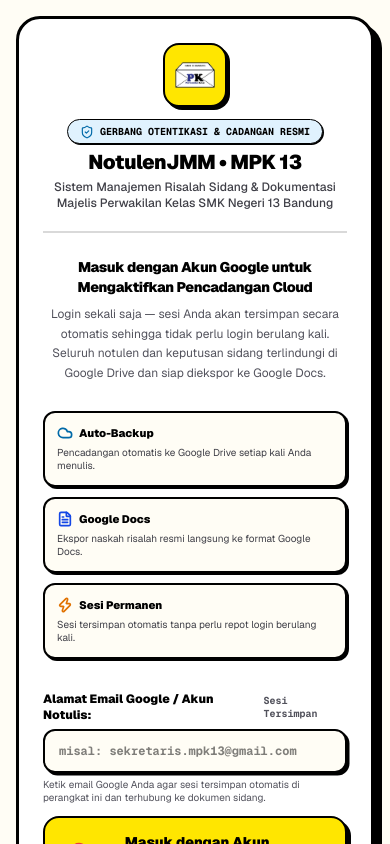
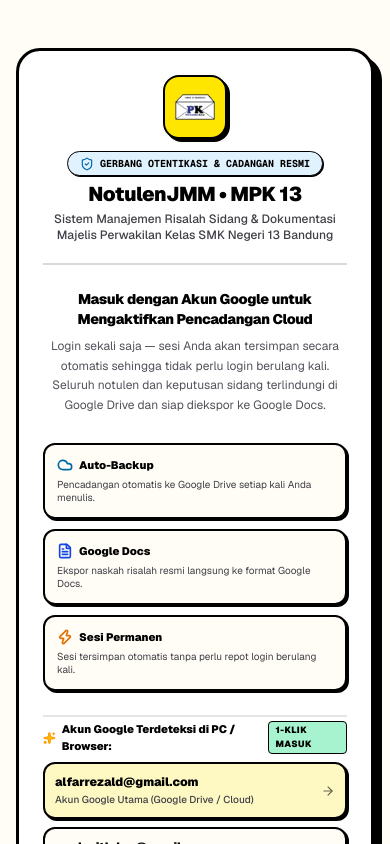
Before and after one commit to davinmaritza/NotulenJMM, a Next.js app in the folder frontend/: page / in a window 390 px wide. Shown: the top 844 px of the page. Built offline with nearby package versions, Linux system fonts and the light colour scheme; no server answers.

Commit message:
feat(auth,mobile): auto-detect Google credentials from PC and improve mobile top spacing

```diff
--- a/frontend/app/globals.css
+++ b/frontend/app/globals.css
@@ -116,8 +116,8 @@ body {
 
 /* Safe area padding for mobile notch/home indicator */
 .pb-safe {
-  padding-bottom: env(safe-area-inset-bottom, 1rem);
+  padding-bottom: max(1rem, env(safe-area-inset-bottom, 1rem));
 }
 .pt-safe {
-  padding-top: env(safe-area-inset-top, 1rem);
+  padding-top: max(1.25rem, env(safe-area-inset-top, 1.25rem));
 }
--- a/frontend/components/AppShell.tsx
+++ b/frontend/components/AppShell.tsx
@@ -98,7 +98,7 @@ export const AppShell: React.FC<AppShellProps> = ({ children }) => {
       {/* Main Content Workspace to the Right of Sidebar */}
       <div className="flex-1 flex flex-col lg:pl-64 sm:lg:pl-72 min-w-0 min-h-screen">
         {/* Top Mobile Bar (visible only on mobile/tablet) */}
-        <header className="lg:hidden sticky top-0 z-30 bg-[#FFFDF5] border-b-2 border-black px-4 py-3 flex items-center justify-between shadow-[0_3px_0_0_#000]">
+        <header className="lg:hidden sticky top-0 z-30 bg-[#FFFDF5] border-b-2 border-black px-4 pt-[max(0.85rem,env(safe-area-inset-top))] pb-3 flex items-center justify-between shadow-[0_3px_0_0_#000]">
           <div className="flex items-center gap-2.5">
             <div className="w-9 h-9 rounded-xl bg-white border-2 border-black flex items-center justify-center p-0.5 shadow-[2px_2px_0px_0px_#000] select-none overflow-hidden shrink-0">
               <Image
@@ -127,8 +127,8 @@ export const AppShell: React.FC<AppShellProps> = ({ children }) => {
           </div>
         </header>
 
-        {/* Content Body */}
-        <main className="flex-1 max-w-6xl w-full mx-auto px-3 sm:px-6 md:px-8 py-3.5 sm:py-8 space-y-3.5 sm:space-y-6">
+        {/* Content Body with phone-optimized top breathing room */}
+        <main className="flex-1 max-w-6xl w-full mx-auto px-3.5 sm:px-6 md:px-8 pt-5 sm:pt-8 pb-8 sm:pb-12 space-y-4 sm:space-y-6">
           {/* Friendly 3-Step Workflow & Secretary Greeting Hub */}
           <UserFriendlyWorkflowBar
             activeTab={currentTab}
--- a/frontend/components/GoogleAuthGate.tsx
+++ b/frontend/components/GoogleAuthGate.tsx
@@ -11,6 +11,7 @@ import {
   Settings,
   AlertCircle,
   RefreshCw,
+  Sparkles,
 } from 'lucide-react';
 import { useMeetings } from '../context/MeetingContext';
 import { getGoogleClientId, setGoogleClientId } from '../lib/googleDriveBackup';
@@ -19,36 +20,65 @@ interface GoogleAuthGateProps {
   onGuestContinue: () => void;
 }
 
+const DETECTED_ACCOUNTS = [
+  {
+    email: 'alfarrezald@gmail.com',
+    label: 'Akun Google Utama (Google Drive / Cloud)',
+    isPrimary: true,
+  },
+  {
+    email: 'workwithdap@gmail.com',
+    label: 'Akun Google Developer Android',
+    isPrimary: false,
+  },
+];
+
 export const GoogleAuthGate: React.FC<GoogleAuthGateProps> = ({ onGuestContinue }) => {
   const { handleLoginGoogle, handleLoginWithEmail } = useMeetings();
-  const [emailInput, setEmailInput] = useState<string>('');
+  const [emailInput, setEmailInput] = useState<string>('alfarrezald@gmail.com');
   const [isLoading, setIsLoading] = useState<boolean>(false);
   const [errorMsg, setErrorMsg] = useState<string | null>(null);
   const [showConfig, setShowConfig] = useState<boolean>(false);
   const [clientIdInput, setClientIdInput] = useState<string>(() => getGoogleClientId());
 
-  const onSignInClick = async () => {
+  const onSignInClick = async (emailOverride?: string) => {
     setIsLoading(true);
     setErrorMsg(null);
+    const targetEmail = (emailOverride || emailInput).trim();
     try {
       const activeClientId = clientIdInput.trim() || getGoogleClientId();
       if (activeClientId) {
         setGoogleClientId(activeClientId);
-        await handleLoginGoogle();
-        return;
       }
 
-      const cleanEmail = emailInput.trim();
-      if (!cleanEmail) {
+      // Try Google GIS OAuth popup if initialized and available in browser
+      const hasGis =
+        typeof window !== 'undefined' &&
+        !!(window as unknown as { google?: { accounts?: { oauth2?: unknown } } }).google?.accounts?.oauth2;
+      if (hasGis && activeClientId) {
+        try {
+          await handleLoginGoogle();
+          return;
+        } catch (oauthErr) {
+          console.warn('Google Identity Services popup dismissed, falling back to direct email session:', oauthErr);
+          if (targetEmail) {
+            handleLoginWithEmail(targetEmail);
+            return;
+          }
+          throw oauthErr;
+        }
+      }
+
+      if (!targetEmail) {
         throw new Error(
-          'Silakan ketikkan alamat email Google Anda pada kolom di atas, atau klik "Lanjutkan Mode Tamu / Offline".'
+          'Silakan pilih salah satu Akun Google terdeteksi atau ketikkan alamat email Google Anda.'
         );
       }
-      if (!cleanEmail.includes('@') || !cleanEmail.includes('.')) {
-        throw new Error('Format email tidak valid. Masukkan format email lengkap (misal: sekretaris.mpk13@gmail.com).');
+      if (!targetEmail.includes('@') || !targetEmail.includes('.')) {
+        throw new Error('Format email tidak valid. Masukkan format email lengkap (misal: alfarrezald@gmail.com).');
       }
 
-      handleLoginWithEmail(cleanEmail);
+      handleLoginWithEmail(targetEmail);
     } catch (err) {
       setErrorMsg(err instanceof Error ? err.message : String(err));
     } finally {
@@ -64,9 +94,9 @@ export const GoogleAuthGate: React.FC<GoogleAuthGateProps> = ({ onGuestContinue
   };
 
   return (
-    <div className="min-h-screen bg-[#FFFDF5] text-black flex flex-col items-center justify-center p-4 sm:p-6 antialiased selection:bg-[#FFE600] selection:text-black">
+    <div className="min-h-screen bg-[#FFFDF5] text-black flex flex-col items-center justify-center px-4 py-8 sm:p-6 pt-[max(2.5rem,env(safe-area-inset-top)+2rem)] antialiased selection:bg-[#FFE600] selection:text-black">
       {/* Background Decorative Graphic Elements */}
-      <div className="w-full max-w-xl mx-auto space-y-6">
+      <div className="w-full max-w-xl mx-auto space-y-6 pt-2 sm:pt-0">
         {/* Main Neo-Brutalism Card */}
         <div className="bg-white border-[3px] border-black rounded-3xl p-6 sm:p-8 shadow-[8px_8px_0px_0px_#000] space-y-6">
           {/* Header Branding */}
@@ -149,11 +179,45 @@ export const GoogleAuthGate: React.FC<GoogleAuthGateProps> = ({ onGuestContinue
             </div>
           )}
 
+          {/* Quick-Pick Detected Accounts from PC */}
+          <div className="space-y-2 pt-1 border-t-2 border-black/10">
+            <label className="text-[11px] font-black text-black flex items-center justify-between">
+              <span className="flex items-center gap-1.5">
+                <Sparkles className="w-3.5 h-3.5 text-amber-500 fill-amber-400" />
+                <span>Akun Google Terdeteksi di PC / Browser:</span>
+              </span>
+              <span className="text-[9px] font-black uppercase tracking-wider px-1.5 py-0.5 rounded bg-[#A7F3D0] border border-black text-black">
+                1-Klik Masuk
+              </span>
+            </label>
+            <div className="grid grid-cols-1 sm:grid-cols-2 gap-2">
+              {DETECTED_ACCOUNTS.map((acc) => (
+                <button
+                  key={acc.email}
+                  type="button"
+                  onClick={() => {
+                    setEmailInput(acc.email);
+                    onSignInClick(acc.email);
+                  }}
+                  className={`p-2.5 sm:p-3 rounded-xl border-2 border-black text-left transition-all shadow-[2px_2px_0px_0px_#000] hover:-translate-y-0.5 active:translate-y-0 flex items-center justify-between group cursor-pointer ${
+                    acc.isPrimary ? 'bg-[#FEF9C3] hover:bg-[#FFE600]' : 'bg-[#FFFDF5] hover:bg-yellow-100'
+                  }`}
+                >
+                  <div className="min-w-0 pr-2">
+                    <span className="text-xs font-black text-black truncate block">{acc.email}</span>
+                    <p className="text-[10px] text-zinc-700 font-medium truncate mt-0.5">{acc.label}</p>
+                  </div>
+                  <ArrowRight className="w-3.5 h-3.5 text-black opacity-60 group-hover:opacity-100 group-hover:translate-x-0.5 transition-all shrink-0" />
+                </button>
+              ))}
+            </div>
+          </div>
+
           {/* Primary CTA: Google Sign-in Button & Email Input */}
           <div className="space-y-3 pt-2">
             <div className="space-y-1.5">
               <label className="text-xs font-black text-black flex items-center justify-between">
-                <span>Alamat Email Google / Akun Notulis:</span>
+                <span>Alamat Email Google / Akun Notulis Lainnya:</span>
                 <span className="text-[10px] font-mono text-zinc-600 font-bold">Sesi Tersimpan</span>
               </label>
               <input
@@ -178,7 +242,7 @@ export const GoogleAuthGate: React.FC<GoogleAuthGateProps> = ({ onGuestContinue
             </div>
 
             <button
-              onClick={onSignInClick}
+              onClick={() => onSignInClick()}
               disabled={isLoading}
               className="w-full flex items-center justify-center gap-3 py-3.5 px-6 rounded-2xl bg-[#FFE600] hover:bg-[#ffd93d] text-black font-black text-sm sm:text-base border-[2.5px] border-black shadow-[4px_4px_0px_0px_#000] hover:-translate-x-0.5 hover:-translate-y-0.5 active:translate-x-0.5 active:translate-y-0.5 transition-all cursor-pointer disabled:opacity-50"
             >
--- a/frontend/components/Sidebar.tsx
+++ b/frontend/components/Sidebar.tsx
@@ -71,7 +71,7 @@ export const Sidebar: React.FC<SidebarProps> = ({
         }`}
       >
         {/* Top: Institution Emblem & Branding */}
-        <div className="p-4 sm:p-5 border-b-2 border-black flex items-center justify-between bg-white">
+        <div className="pt-[max(1.15rem,env(safe-area-inset-top)+0.5rem)] pb-4 px-4 sm:p-5 border-b-2 border-black flex items-center justify-between bg-white">
           <div className="flex items-center gap-3">
             <div className="w-10 h-10 rounded-xl bg-white border-2 border-black flex items-center justify-center p-1 shadow-[3px_3px_0px_0px_#000] select-none overflow-hidden shrink-0">
               <Image
--- a/frontend/lib/googleDriveBackup.ts
+++ b/frontend/lib/googleDriveBackup.ts
@@ -6,13 +6,16 @@ export const STORAGE_KEY_GOOGLE_ACCOUNT = 'notulenjmm_google_account_v1';
 export const STORAGE_KEY_HISTORY_LOGS = 'notulenjmm_history_logs_v1';
 export const STORAGE_KEY_GOOGLE_CLIENT_ID = 'notulenjmm_google_client_id_v1';
 
+export const DEFAULT_GOOGLE_CLIENT_ID =
+  '1071006060591-tmhssin2h21lcre235vtolojh4g403ep.apps.googleusercontent.com';
+
 // Default public Google Drive client ID placeholder or user-configured client ID
 export function getGoogleClientId(): string {
-  if (typeof window === 'undefined') return '';
+  if (typeof window === 'undefined') return DEFAULT_GOOGLE_CLIENT_ID;
   return (
     localStorage.getItem(STORAGE_KEY_GOOGLE_CLIENT_ID) ||
     process.env.NEXT_PUBLIC_GOOGLE_CLIENT_ID ||
-    ''
+    DEFAULT_GOOGLE_CLIENT_ID
   );
 }
 
```
